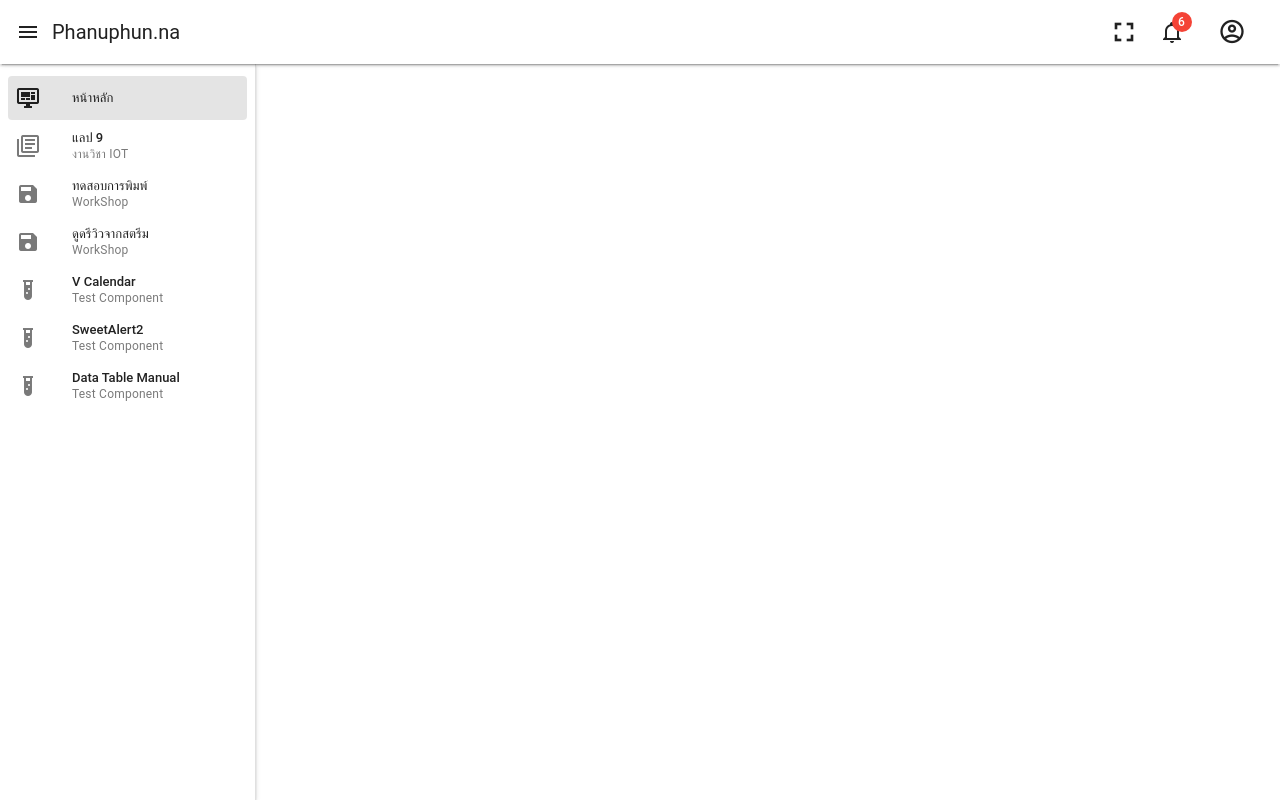
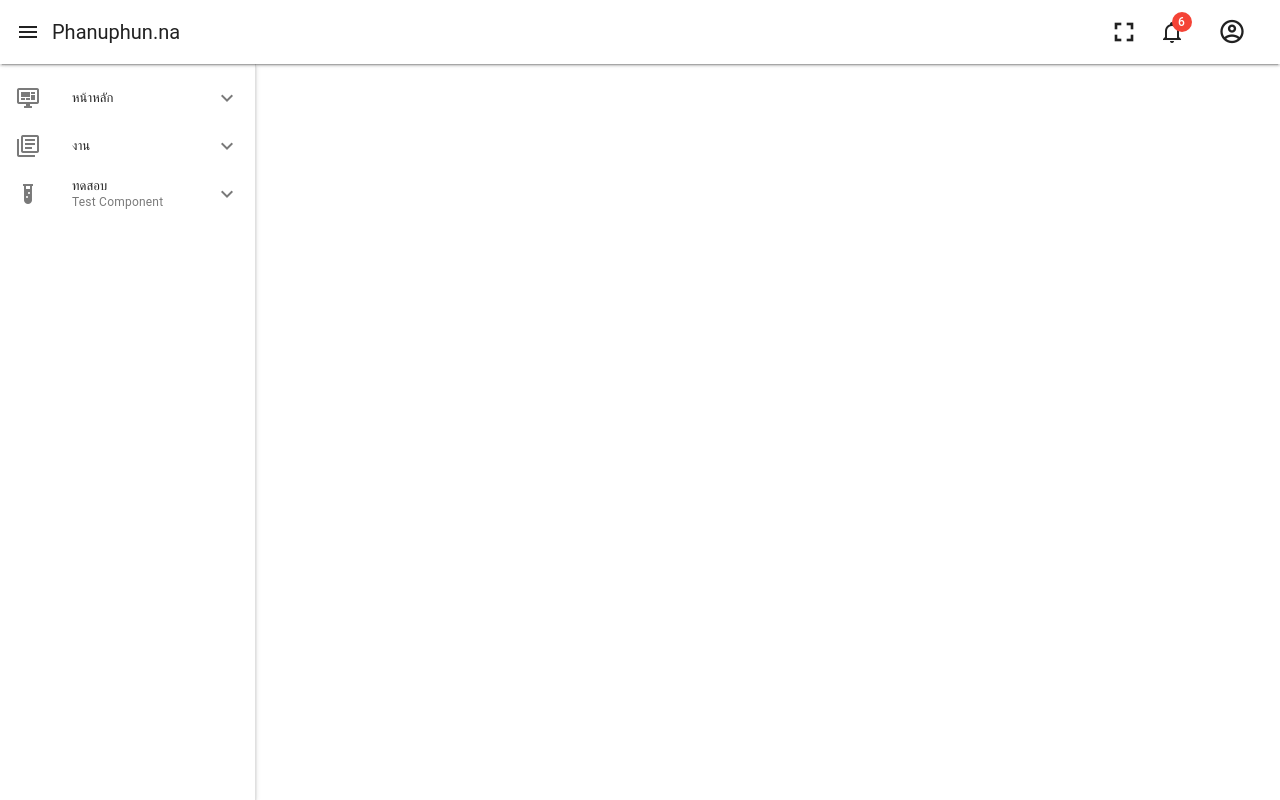
Before and after one commit to parnuphun/My-admin-template, a Vue app: page / in a window 1280 px wide. Built offline with nearby package versions, Linux system fonts and the light colour scheme; what v-calendar, vue-sweetalert2 would draw is missing.

Commit message:
SideBar Group

```diff
--- a/src/components/layout/AdminNavigationBar.vue
+++ b/src/components/layout/AdminNavigationBar.vue
@@ -1,6 +1,6 @@
 <script setup lang="ts">
 import { onMounted, reactive, ref , watch ,computed } from 'vue';
-import { navigationMenu , NavigationItem  } from '../../plugin/routeData';
+import { navigationMenu , NavigationItem , SubNavigationItem } from '../../plugin/routeData';
 import { useRouter , useRoute} from 'vue-router';
 import { webSetting , layOutTheme } from '../../store/theme/themeData'
 import { isRail } from '../../store/GlobalData'
@@ -12,7 +12,7 @@ const isOpenMenu = ref(false)
 const isDrawer = ref(true)
 const credentialData = ref()
 const isAlert = ref(false)
-
+const listOpend =ref<Array<string>>([''])
 // theme
 const rentTheme = ref('dark')
 let setting : webSetting = reactive({
@@ -20,6 +20,7 @@ let setting : webSetting = reactive({
 })
 
 onMounted(()=>{
+    isGroupOpen()
     // credentialData.value = JSON.parse(localStorage.getItem('credential')||'')
 })
 
@@ -82,6 +83,21 @@ function isAdmin():boolean{
 
     return roles.some(role => role === 'ผู้ดูแลระบบ');
 }
+
+function isGroupOpen() {
+    for(let i = 0 ; i <= navigationMenu.length ; i++){
+        if(navigationMenu[i] && navigationMenu[i].childs){
+            let listGroup:any = navigationMenu[i].childs
+            for(let j = 0 ; j < navigationMenu[i].childs!.length ; j++ ){
+                if(currentPath.path === listGroup[j].link){
+                    listOpend.value.length = 0
+                    listOpend.value.push(String(navigationMenu[i].id))
+                }
+            }
+        }
+    }
+}
+
 </script>
 
 <template>
@@ -288,24 +304,56 @@ function isAdmin():boolean{
                 :elevation="2"
             >
                 <!-- menu list -->
-                <v-list class="" nav >
-                    <div nav v-for="navItem of navigationMenu">
+                <v-list class="" nav :opened="listOpend" >
+                    <div v-for="navItem of navigationMenu">
                         <!-- v-if=" checkPermission(navItem.permission) || isAdmin() " -->
                         <v-list-item
+                            v-if="!navItem.childs"
                             :title="navItem.title"
                             :subtitle="navItem.subtitle"
-                            @click="getCurrentPath(navItem.link)"
+                            @click="getCurrentPath(navItem.link!)"
                             density="comfortable"
                             :value="navItem.id"
                             class="text-md my-1"
                             active-color=""
-                            :prepend-icon="'mdi-'+navItem.icon"
+                            :prepend-icon="navItem.icon"
                             :active="currentPath.path === navItem.link || (navItem.link === '/dashBoard' && currentPath.path === '/')"
                             rounded="">
-                            <!-- <v-icon :icon="'mdi-'+navItem.icon" start></v-icon>{{navItem.title}} -->
+                            <!-- <v-icon :icon="navItem.icon" start></v-icon>{{navItem.title}} -->
                         </v-list-item>
+                        <v-list-group v-else :value="navItem.id">
+                            <template v-slot:activator="{props}">
+                                <v-list-item
+                                    v-bind="props"
+                                    :title="navItem.title"
+                                    :subtitle="navItem.subtitle"
+                                    @click=""
+                                    density="comfortable"
+                                    :value="navItem.id"
+                                    class="text-md my-1"
+                                    active-color=""
+                                    :prepend-icon="navItem.icon"
+                                ></v-list-item>
+                            </template>
+                            <div v-for="SubNavItem of navItem.childs">
+                                <v-list-item
+                                    :title="SubNavItem.title"
+                                    :subtitle="SubNavItem.subtitle"
+                                    @click="getCurrentPath(SubNavItem.link!)"
+                                    density="comfortable"
+                                    :value="SubNavItem.id"
+                                    class="text-md my-1"
+                                    active-color=""
+                                    :prepend-icon="SubNavItem.icon"
+                                    :active="currentPath.path === SubNavItem.link || (SubNavItem.link === '/dashBoard' && currentPath.path === '/')"
+                                    rounded="">
+                                </v-list-item>
+                            </div>
+                        </v-list-group>
                     </div>
                 </v-list>
+
+                <!-- test child -->
 
             </v-navigation-drawer>
             <!-- Content here !!! -->
--- a/src/plugin/routeData.ts
+++ b/src/plugin/routeData.ts
@@ -1,19 +1,20 @@
-import { checkPermission , Permission } from "../services/auth"
+// import { checkPermission , Permission } from "../services/auth"
+type Permission = 'นักศึกษา' | 'อาจารย์' | 'ผู้ดูแลระบบ' | 'ทุกคน'
+
 import {ref } from 'vue'
 export interface NavigationItem {
     id : string
     title : string
     subtitle? : string
-    icon : string
-    link : string
+    icon? : string
+    link? : string
     permission : Permission
     group? : boolean
-    childs? : {
-        id : string
-        title : string
-        icon : string
-        link : string
+    childs? : Array<SubNavigationItem>
 }
+
+export interface SubNavigationItem extends NavigationItem {
+
 }
 
 // icon from material design dont need mid- prefix
@@ -21,36 +22,74 @@ export const navigationMenu:NavigationItem[] = [
     {
         id: 'dashboard' ,
         title : 'หน้าหลัก' ,
-        icon : 'monitor-dashboard' ,
+        icon : 'mdi-monitor-dashboard' ,
         link : '/dashBoard' ,
-        permission: 'ทุกคน' ,
+        permission : 'ทุกคน' ,
+        childs: []
     },
+    {
+        id: 'iot' ,
+        title : 'งาน' ,
+        icon : 'mdi-text-box-multiple-outline' ,
+        permission : 'ทุกคน' ,
+        childs : [
             {
                 id: 'miniproject_iot' ,
                 title : 'แลป 9' ,
                 subtitle : 'งานวิชา IOT' ,
-        icon : 'text-box-multiple-outline' ,
                 link : '/miniproject_iot' ,
-        permission: 'ทุกคน' ,
+                permission : 'ทุกคน' ,
+            },
+        ]
+    },
+
+    {
+        id: 'test_Component' ,
+        title : 'ทดสอบ' ,
+        subtitle : 'Test Component' ,
+        icon : 'mdi-test-tube' ,
+        permission : 'ทุกคน' ,
+        childs : [
+            {
+                id: 'test_calendar' ,
+                title : 'V Calendar' ,
+                link : '/test/test_calendar' ,
+                permission : 'ทุกคน'
             },
             {
-        id: 'typingTest' ,
-        title : 'ทดสอบการพิมพ์' ,
-        subtitle : 'WorkShop' ,
-        icon : 'content-save' ,
-        link : '/typingTest' ,
-        permission: 'ทุกคน' ,
-
+                id: 'test_calendar' ,
+                title : 'SweetAlert2' ,
+                link : '/test/test_sweetAlert' ,
+                permission : 'ทุกคน'
             },
             {
-        id: 'SteamScrapingReview' ,
-        title : 'ดูดรีวิวจากสตรีม' ,
-        subtitle : 'WorkShop' ,
-        icon : 'content-save' ,
-        link : '/SteamScrapingReview' ,
-        permission: 'ทุกคน' ,
+                id: 'test_datatable' ,
+                title : 'Data Table Manual' ,
+                link : '/test/Test_DataTableManual' ,
+                permission : 'ทุกคน'
+            },
+        ]
+    },
 
-    },
+    // {
+    //     id: 'typingTest' ,
+    //     title : 'ทดสอบการพิมพ์' ,
+    //     subtitle : 'WorkShop' ,
+    //     icon : 'content-save' ,
+    //     link : '/typingTest' ,
+    //     permission: 'ทุกคน' ,
+
+    // },
+    // {
+    //     id: 'SteamScrapingReview' ,
+    //     title : 'ดูดรีวิวจากสตรีม' ,
+    //     subtitle : 'WorkShop' ,
+    //     icon : 'content-save' ,
+    //     link : '/SteamScrapingReview' ,
+    //     permission: 'ทุกคน' ,
+
+    // },
+
     // {
     //     id: 'News' ,
     //     title : 'ข่าวสาร' ,
@@ -111,33 +150,33 @@ export const navigationMenu:NavigationItem[] = [
     /////////////////////////////////////////////////////////////////////////////////////////////////
     // Test Component
     /////////////////////////////////////////////////////////////////////////////////////////////////
-    {
-        id: 'test_calendar' ,
-        title : 'V Calendar' ,
-        subtitle : 'Test Component',
-        icon : 'test-tube' ,
-        link : '/test/test_calendar' ,
-        group : false,
-        permission : 'ทุกคน'
-    },
-    {
-        id: 'test_calendar' ,
-        title : 'SweetAlert2' ,
-        subtitle : 'Test Component',
-        icon : 'test-tube' ,
-        link : '/test/test_sweetAlert' ,
-        group : false,
-        permission : 'ทุกคน'
-    },
-    {
-        id: 'test_datatable' ,
-        title : 'Data Table Manual' ,
-        subtitle : 'Test Component',
-        icon : 'test-tube' ,
-        link : '/test/Test_DataTableManual' ,
-        group : false,
-        permission : 'ทุกคน'
-    },
+    // {
+    //     id: 'test_calendar' ,
+    //     title : 'V Calendar' ,
+    //     subtitle : 'Test Component',
+    //     icon : 'test-tube' ,
+    //     link : '/test/test_calendar' ,
+    //     group : false,
+    //     permission : 'ทุกคน'
+    // },
+    // {
+    //     id: 'test_calendar' ,
+    //     title : 'SweetAlert2' ,
+    //     subtitle : 'Test Component',
+    //     icon : 'test-tube' ,
+    //     link : '/test/test_sweetAlert' ,
+    //     group : false,
+    //     permission : 'ทุกคน'
+    // },
+    // {
+    //     id: 'test_datatable' ,
+    //     title : 'Data Table Manual' ,
+    //     subtitle : 'Test Component',
+    //     icon : 'test-tube' ,
+    //     link : '/test/Test_DataTableManual' ,
+    //     group : false,
+    //     permission : 'ทุกคน'
+    // },
     // {
     //     id: 'admin_login' ,
     //     title : 'Login' ,
```
Lines whose indentation alone changed are shown as unchanged.
